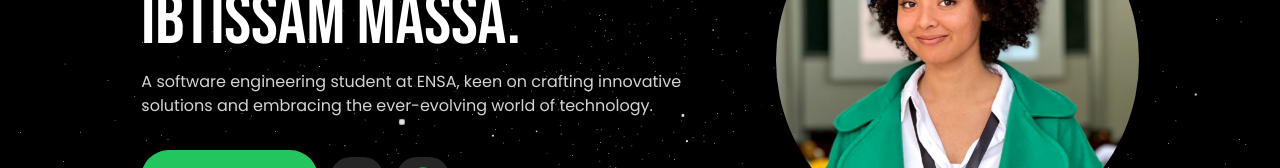
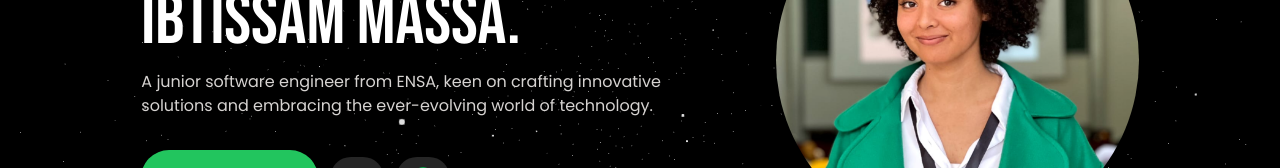
Before and after one commit to ibtissammassa/My-Portfolio, a Next.js app: page / in a window 1280 px wide. Shown: the part 340-508 px from the top of the page. Built offline with nearby package versions, Linux system fonts and the light colour scheme.

Commit message:
resume change

```diff
--- a/app/Components/Hero.jsx
+++ b/app/Components/Hero.jsx
@@ -15,7 +15,7 @@ function Hero() {
           <h1>Hi, I am</h1>
           <h1>Ibtissam massa.</h1>
         </div>
-        <p className="text-stone-300 md:mb-5 mb-2">A software engineering student at ENSA, keen on crafting innovative solutions and embracing the ever-evolving world of technology.</p>
+        <p className="text-stone-300 md:mb-5 mb-2">A junior software engineer from ENSA, keen on crafting innovative solutions and embracing the ever-evolving world of technology.</p>
         <div className="flex flex-col md:flex-row items-center md:gap-3 gap-5">
           <Link href="mailto:ibtissammassa16@gmail.com" target="_blank" className="bg-green-500 z-30 hover:bg-green-400 py-3 md:py-4 px-6 uppercase rounded-[100px] justify-center items-center gap-3 inline-flex text-black text-base font-bold">
             <p>Contact me</p>
--- a/app/Components/NavBar.jsx
+++ b/app/Components/NavBar.jsx
@@ -22,7 +22,7 @@ function NavBar() {
                     <Link href="#">Contact</Link>
                 </li>
             </ul> */}
-            <Link className="bg-white hover:bg-green-50 inline-flex rounded-lg px-2.5 py-1.5 gap-2" target="_blank" href="/Ibtissam-Massa-Resume.pdf">
+            <Link className="bg-white hover:bg-green-50 inline-flex rounded-lg px-2.5 py-1.5 gap-2" target="_blank" href="/Ibtissam-Massa-Resume-1.pdf">
                 <p className="text-black text-sm">Resume</p>
                 <Image src={downloadIcon} alt="resume"/>
             </Link>
```
Also changed, not shown: 1 other file (tests, documents, lock files or other folders).
